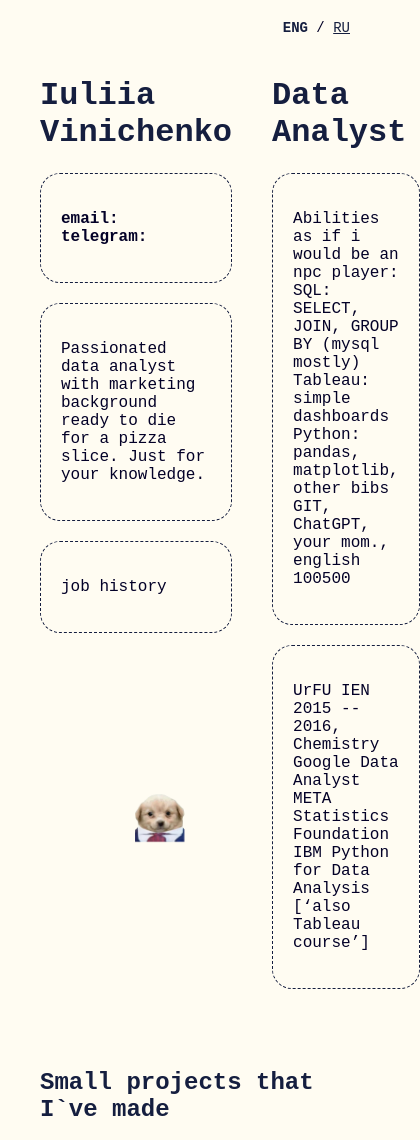
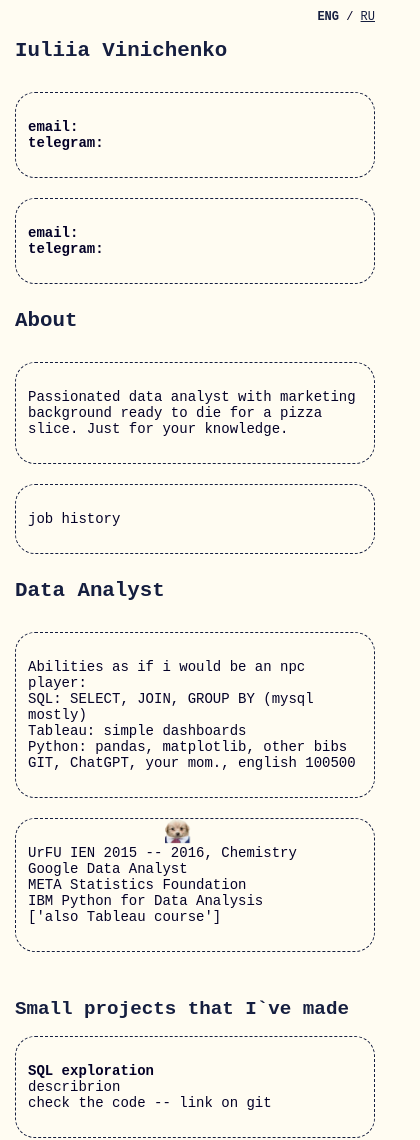
Before and after one commit to wheeaf/wheeaf.github.io, a plain HTML site: page index.html in a window 390 px wide. Shown: the top 1140 px of the page, 420 px wide, since content can reach past the window. Drawn offline with Linux system fonts and the light colour scheme.

Commit message:
Update index.html
Made an adaptability for mobile devices

```diff
--- a/index.html
+++ b/index.html
@@ -15,7 +15,7 @@
 
     .lang-switcher {
       text-align: right;
-      padding: 20px 40px 0 40px;
+      padding: 20px 100px 0 100px;
       font-family: 'Courier New', monospace;
       font-size: 14px;
     }
@@ -32,17 +32,23 @@
     }
 
     .container {
-      padding: 20px 40px 40px 40px;
+      padding: 20px 100px 40px 100px;
       display: grid;
-      grid-template-columns: 1fr 1fr;
+      grid-template-columns: repeat(3, 1fr);
       gap: 40px;
+      align-items: start;
+    }
+
+    .column {
+      display: flex;
+      flex-direction: column;
+      gap: 20px;
     }
 
     .box {
       border: 1px dashed #151E3F;
       border-radius: 20px;
       padding: 20px;
-      margin-bottom: 20px;
     }
 
     h1, h2 {
@@ -53,7 +59,7 @@
       display: grid;
       grid-template-columns: repeat(auto-fit, minmax(250px, 1fr));
       gap: 20px;
-      padding: 0 40px 40px 40px;
+      padding: 0 100px 40px 100px;
     }
 
     .cat {
@@ -65,6 +71,77 @@
       width: 120px;
       pointer-events: none;
     }
+
+    /* Mobile responsiveness */
+    @media (max-width: 768px) {
+      .lang-switcher {
+        padding: 15px 20px 0 20px;
+        font-size: 12px;
+      }
+
+      .container {
+        padding: 20px 20px 40px 20px;
+        grid-template-columns: 1fr;
+        gap: 30px;
+      }
+
+      .projects {
+        padding: 0 20px 40px 20px;
+        grid-template-columns: 1fr;
+      }
+
+      h1 {
+        font-size: 1.5rem;
+        margin: 0 0 10px 0;
+      }
+
+      h2 {
+        padding: 0 20px !important;
+        font-size: 1.3rem;
+      }
+
+      .box {
+        padding: 15px;
+      }
+
+      .cat {
+        width: 80px;
+      }
+    }
+
+    /* Small mobile devices */
+    @media (max-width: 480px) {
+      .lang-switcher {
+        padding: 10px 15px 0 15px;
+      }
+
+      .container {
+        padding: 15px 15px 30px 15px;
+        gap: 25px;
+      }
+
+      .projects {
+        padding: 0 15px 30px 15px;
+      }
+
+      h1 {
+        font-size: 1.3rem;
+      }
+
+      h2 {
+        padding: 0 15px !important;
+        font-size: 1.2rem;
+      }
+
+      .box {
+        padding: 12px;
+        font-size: 14px;
+      }
+
+      .cat {
+        width: 60px;
+      }
+    }
   </style>
 </head>
 <body>
@@ -74,11 +151,20 @@
   </div>
 
 <div class="container">
-    <div>
+  <!-- Column 1 -->
+  <div class="column">
     <h1>Iuliia Vinichenko</h1>
     <div class="box">
       <p><strong>email:</strong><br><strong>telegram:</strong></p>
     </div>
+    <div class="box">
+      <p><strong>email:</strong><br><strong>telegram:</strong></p>
+    </div>
+  </div>
+
+  <!-- Column 2 -->
+  <div class="column">
+    <h1>About</h1>
     <div class="box">
       <p data-i18n="intro">Passionated data analyst with marketing background ready to die for a pizza slice. Just for your knowledge.</p>
     </div>
@@ -86,7 +172,9 @@
       <p data-i18n="job">job history</p>
     </div>
   </div>
-    <div>
+
+  <!-- Column 3 -->
+  <div class="column">
     <h1 data-i18n="title">Data Analyst</h1>
     <div class="box">
       <p data-i18n="skills">Abilities as if i would be an npc player:<br>
@@ -100,12 +188,13 @@
         Google Data Analyst<br>
         META Statistics Foundation<br>
         IBM Python for Data Analysis<br>
-          [‘also Tableau course’]</p>
+        ['also Tableau course']</p>
     </div>
   </div>
 </div>
 
-  <h2 style="padding: 0 40px;" data-i18n="projectsTitle">Small projects that I`ve made</h2>
+
+  <h2 style="padding: 0 100px;" data-i18n="projectsTitle">Small projects that I`ve made</h2>
   <div class="projects">
     <div class="box">
       <p><strong>SQL exploration</strong><br>
@@ -136,7 +225,6 @@
   <img id="catImage" alt="Random Cat" class="cat" />
 
   <script>
-    // 🐱 Random cat logic
     const catImages = [
       "images/cat.png",
       "images/cat1.png",
@@ -147,7 +235,6 @@
     ];
     document.getElementById("catImage").src = catImages[Math.floor(Math.random() * catImages.length)];
 
-    // 🌐 Translations
     const translations = {
       ru: {
         intro: "Увлечённый аналитик данных с маркетинговым бэкграундом. Готова умереть за кусок пиццы. Просто чтоб ты знал.",
@@ -164,7 +251,7 @@
         job: "job history",
         title: "Data Analyst",
         skills: "Abilities as if i would be an npc player:<br>SQL: SELECT, JOIN, GROUP BY (mysql mostly)<br>Tableau: simple dashboards<br>Python: pandas, matplotlib, other bibs<br>GIT, ChatGPT, your mom., english 100500",
-        edu: "UrFU IEN 2015 -- 2016, Chemistry<br>Google Data Analyst<br>META Statistics Foundation<br>IBM Python for Data Analysis<br>[‘also Tableau course’]",
+        edu: "UrFU IEN 2015 -- 2016, Chemistry<br>Google Data Analyst<br>META Statistics Foundation<br>IBM Python for Data Analysis<br>['also Tableau course']",
         projectsTitle: "Small projects that I`ve made",
         projectDesc: "describrion",
         projectLink: "check the code -- link on git"
@@ -194,7 +281,6 @@
       });
     });
 
-    // Initialize default language
     setLanguage(currentLang);
   </script>
 
```
Lines whose indentation alone changed are shown as unchanged.
